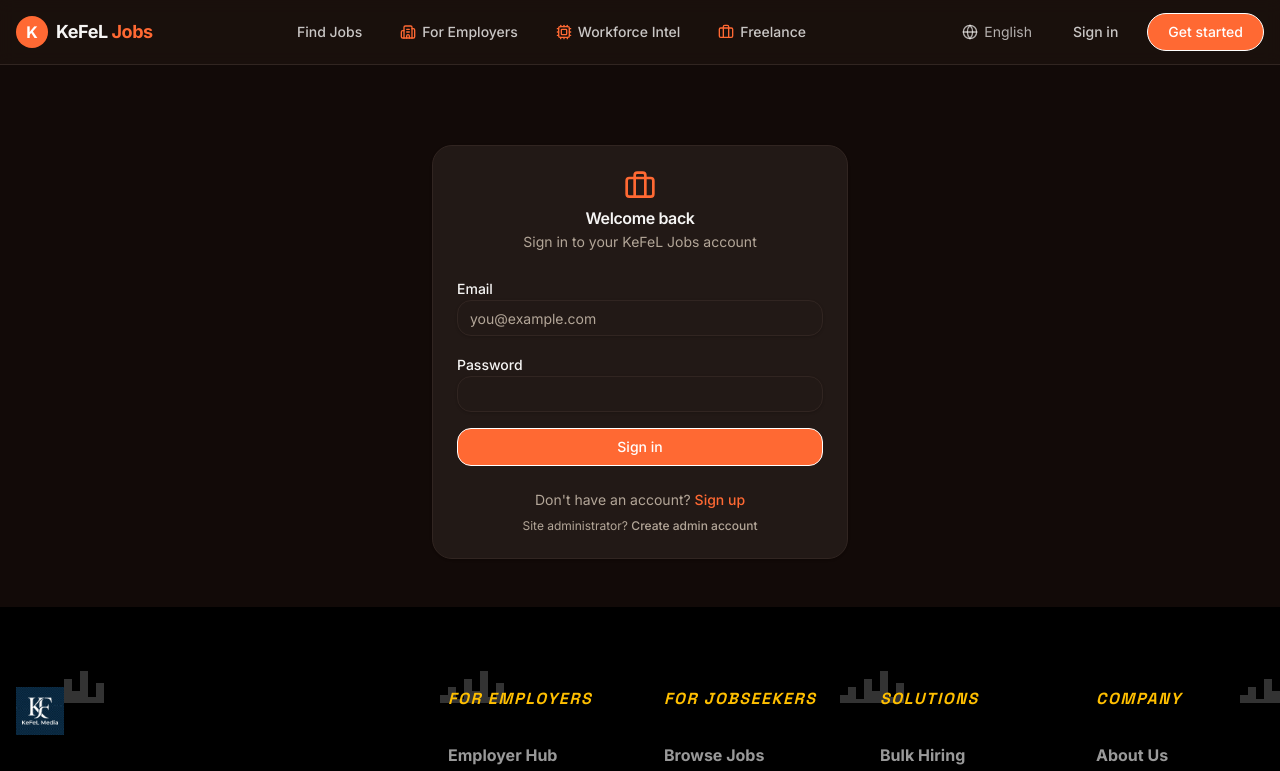
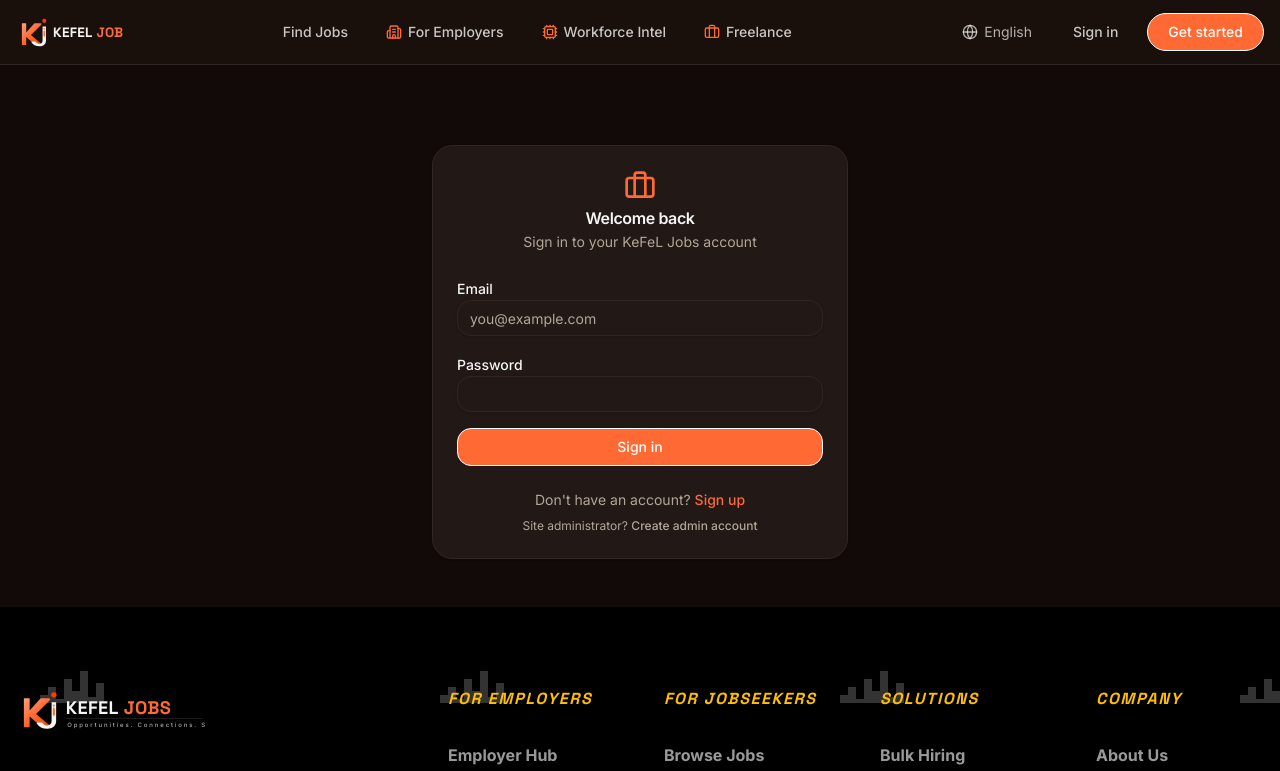
Before and after one commit to kefel1038/OpJobHub, a React (Vite) app in the folder artifacts/placementbridge/: page /login in a window 1280 px wide. Shown: the top 771 px of the page. Built offline with nearby package versions, Linux system fonts and the light colour scheme.

Commit message:
feat(branding): integrate official KeFeL Jobs logo and assets

```diff
--- a/artifacts/placementbridge/src/components/jobs/JobsNavbar.tsx
+++ b/artifacts/placementbridge/src/components/jobs/JobsNavbar.tsx
@@ -5,6 +5,7 @@ import { Button } from "@/components/ui/button";
 import { useAuth } from "@/hooks/use-auth";
 import { ThemeToggle } from "@/components/ThemeToggle";
 import { motion, AnimatePresence } from "framer-motion";
+import { KefelJobsLogo } from "@/components/ui/KefelJobsLogo";
 
 const navLinks = [
   { href: "/", label: "Home" },
@@ -40,13 +41,8 @@ export function JobsNavbar() {
       )}
     >
       <div className="container mx-auto px-4 flex items-center justify-between h-16 md:h-20">
-        <Link href="/" className="flex items-center gap-2 group">
-          <div className="h-8 w-8 rounded-lg bg-primary flex items-center justify-center">
-            <Sparkles className="h-4 w-4 text-primary-foreground" />
-          </div>
-          <span className="font-heading font-black text-lg hidden sm:block">
-            KeFeL <span className="text-primary">Jobs</span>
-          </span>
+        <Link href="/" className="flex items-center gap-2 hover:opacity-90 transition-opacity">
+          <KefelJobsLogo variant="horizontal" height={34} />
         </Link>
 
         <nav className="hidden lg:flex items-center gap-6">
--- a/artifacts/placementbridge/src/components/layout/Footer.tsx
+++ b/artifacts/placementbridge/src/components/layout/Footer.tsx
@@ -1,6 +1,7 @@
 import { changeLanguage } from "@/components/GoogleTranslate";
 import { Mail, Phone, MapPin, Building2, Briefcase, Users, Sparkles, Globe } from "lucide-react";
 import { Link } from "wouter";
+import { KefelJobsLogo } from "@/components/ui/KefelJobsLogo";
 
 export function Footer() {
   return (
@@ -11,8 +12,8 @@ export function Footer() {
         <div className="grid md:grid-cols-6 gap-12 mb-20">
           {/* Brand */}
           <div className="col-span-2">
-            <div className="flex items-center gap-2 mb-8">
-              <img src="/logo.png" alt="KeFeL Media" className="h-12 w-auto" />
+            <div className="flex items-center mb-8">
+              <KefelJobsLogo variant="full" height={48} className="text-white fill-current" />
             </div>
             <p className="text-white/60 font-bold max-w-sm leading-relaxed mb-8">
               Africa-to-Gulf AI-powered workforce recruitment platform. Connecting top talent with leading companies across the Middle East.
--- a/artifacts/placementbridge/src/components/layout/Navbar.tsx
+++ b/artifacts/placementbridge/src/components/layout/Navbar.tsx
@@ -5,6 +5,7 @@ import { Button } from "@/components/ui/button";
 import { Badge } from "@/components/ui/badge";
 import { useAuth } from "@/hooks/use-auth";
 import { LANGUAGES, changeLanguage } from "@/components/GoogleTranslate";
+import { KefelJobsLogo } from "@/components/ui/KefelJobsLogo";
 
 export function Navbar() {
   const { user, logout } = useAuth();
@@ -20,13 +21,8 @@ export function Navbar() {
   return (
     <header className="sticky top-0 z-40 bg-background/90 backdrop-blur border-b border-border">
       <div className="container mx-auto px-4 h-16 flex items-center justify-between">
-        <Link href="/" className="flex items-center gap-2">
-          <div className="h-8 w-8 rounded-lg bg-primary flex items-center justify-center text-primary-foreground font-bold">
-            K
-          </div>
-          <span className="font-bold text-lg tracking-tight">
-            KeFeL <span className="text-primary">Jobs</span>
-          </span>
+        <Link href="/" className="flex items-center gap-2 hover:opacity-90 transition-opacity">
+          <KefelJobsLogo variant="horizontal" height={34} />
         </Link>
 
         <nav className="hidden md:flex items-center gap-1">
--- a/artifacts/placementbridge/src/components/navbar.tsx
+++ b/artifacts/placementbridge/src/components/navbar.tsx
@@ -12,6 +12,7 @@ import {
   NavigationMenuTrigger,
 } from "@/components/ui/navigation-menu";
 import { useAuth } from "@/hooks/use-auth";
+import { KefelJobsLogo } from "@/components/ui/KefelJobsLogo";
 
 export function Navbar() {
   const { user, logout } = useAuth();
@@ -27,11 +28,8 @@ export function Navbar() {
   return (
     <header className="sticky top-0 z-40 bg-background/90 backdrop-blur border-b border-border">
       <div className="container mx-auto px-4 h-16 flex items-center justify-between">
-        <Link href="/" className="flex flex-col items-center gap-0.5 group mr-6">
-          <div className="bg-[#0f172a] h-10 w-11 flex items-center justify-center rounded-sm border border-slate-700 shadow-sm transition-transform group-hover:scale-105">
-            <span className="font-serif text-white text-2xl font-bold leading-none tracking-tighter drop-shadow-sm" style={{ fontFamily: "Georgia, serif" }}>KF</span>
-          </div>
-          <span className="text-[9px] font-bold tracking-widest text-foreground uppercase">KeFeL Media</span>
+        <Link href="/" className="flex items-center gap-2 hover:opacity-90 transition-opacity mr-6">
+          <KefelJobsLogo variant="horizontal" height={34} />
         </Link>
 
         <nav className="hidden lg:flex items-center gap-6">
--- /dev/null
+++ b/artifacts/placementbridge/src/components/ui/KefelJobsLogo.tsx
@@ -0,0 +1,205 @@
+import React from "react";
+
+interface KefelJobsLogoProps {
+  /**
+   * The logo variant to display:
+   * - "full": Icon + Text + Thin Line Separator + Subtitle
+   * - "icon": Icon only ("Kj")
+   * - "horizontal": Icon + Text only (compact)
+   */
+  variant?: "full" | "icon" | "horizontal";
+  /** Height of the logo (width scales proportionally) */
+  height?: number | string;
+  /** Custom classes for outer container */
+  className?: string;
+  /** Custom color styling */
+  accentColor?: string;
+}
+
+export function KefelJobsLogo({
+  variant = "full",
+  height = 40,
+  className = "",
+  accentColor = "#FF6B35",
+}: KefelJobsLogoProps) {
+  // Orange gradient for the letter K and tie
+  const primaryOrange = accentColor;
+  const redOrangeDot = "#FF3C00"; // Red-orange dot for the letter j
+
+  if (variant === "icon") {
+    return (
+      <svg
+        viewBox="0 0 110 110"
+        height={height}
+        className={`w-auto select-none ${className}`}
+        fill="none"
+        xmlns="http://www.w3.org/2000/svg"
+      >
+        <defs>
+          <linearGradient id="kj-orange-grad" x1="14" y1="22" x2="74.5" y2="92" gradientUnits="userSpaceOnUse">
+            <stop offset="0%" stopColor="#FFA07A" />
+            <stop offset="50%" stopColor={primaryOrange} />
+            <stop offset="100%" stopColor="#E04A00" />
+          </linearGradient>
+        </defs>
+
+        {/* Orange K (incorporates gradient for premium sleek look) */}
+        <path
+          d="M 14,22 H 28 V 51.5 L 53.5,23.5 C 54.5,22.5 56,22 57.5,22 H 74.5 C 77.5,22 78.5,25 76,27.5 L 43.5,60 L 77.5,88.5 C 80,91 79,92 75.5,92 H 59 C 57.5,92 56,91 55,90 L 28,66.5 V 92 H 14 V 22 Z"
+          fill="url(#kj-orange-grad)"
+        />
+
+        {/* Letter j body: dynamic text color class (fill="currentColor") to support light/dark modes automatically */}
+        <path
+          d="M 81,32 H 92 V 78 C 92,89 83,96 71,96 C 59,96 50,91.5 45.5,84 C 44.5,82.5 45,80.5 47,80.5 H 56 C 58,80.5 59.5,81.5 60.5,83 C 62.5,86 66.5,88 71,88 C 76.5,88 81,84.5 81,78 V 32 Z"
+          fill="currentColor"
+          className="text-foreground"
+        />
+
+        {/* Dot of letter j */}
+        <circle cx="86.5" cy="14" r="6.5" fill={redOrangeDot} />
+
+        {/* Orange necktie inside the letter j */}
+        {/* Tie Knot */}
+        <polygon points="83,38 90,38 86.5,43.5" fill={primaryOrange} />
+        {/* Tie Body */}
+        <polygon points="86.5,43.5 89,48 89,61 86.5,67 84,61 84,48" fill={primaryOrange} />
+      </svg>
+    );
+  }
+
+  if (variant === "horizontal") {
+    return (
+      <svg
+        viewBox="0 0 350 110"
+        height={height}
+        className={`w-auto select-none ${className}`}
+        fill="none"
+        xmlns="http://www.w3.org/2000/svg"
+      >
+        <defs>
+          <linearGradient id="kj-orange-grad-horiz" x1="14" y1="22" x2="74.5" y2="92" gradientUnits="userSpaceOnUse">
+            <stop offset="0%" stopColor="#FFA07A" />
+            <stop offset="50%" stopColor={primaryOrange} />
+            <stop offset="100%" stopColor="#E04A00" />
+          </linearGradient>
+        </defs>
+
+        <g transform="translate(5, 5)">
+          {/* Orange K */}
+          <path
+            d="M 14,22 H 28 V 51.5 L 53.5,23.5 C 54.5,22.5 56,22 57.5,22 H 74.5 C 77.5,22 78.5,25 76,27.5 L 43.5,60 L 77.5,88.5 C 80,91 79,92 75.5,92 H 59 C 57.5,92 56,91 55,90 L 28,66.5 V 92 H 14 V 22 Z"
+            fill="url(#kj-orange-grad-horiz)"
+          />
+
+          {/* Letter j body */}
+          <path
+            d="M 81,32 H 92 V 78 C 92,89 83,96 71,96 C 59,96 50,91.5 45.5,84 C 44.5,82.5 45,80.5 47,80.5 H 56 C 58,80.5 59.5,81.5 60.5,83 C 62.5,86 66.5,88 71,88 C 76.5,88 81,84.5 81,78 V 32 Z"
+            fill="currentColor"
+            className="text-foreground"
+          />
+
+          {/* Dot of letter j */}
+          <circle cx="86.5" cy="14" r="6.5" fill={redOrangeDot} />
+
+          {/* Orange necktie */}
+          <polygon points="83,38 90,38 86.5,43.5" fill={primaryOrange} />
+          <polygon points="86.5,43.5 89,48 89,61 86.5,67 84,61 84,48" fill={primaryOrange} />
+        </g>
+
+        {/* Typographic brand text */}
+        <text
+          x="120"
+          y="72"
+          fontFamily="'Space Grotesk', 'Inter', sans-serif"
+          fontSize="44"
+          fontWeight="900"
+          letterSpacing="1"
+          className="text-foreground fill-current"
+        >
+          KEFEL
+          <tspan fill={primaryOrange}> JOBS</tspan>
+        </text>
+      </svg>
+    );
+  }
+
+  // Full variant (Icon + Text + Line Separator + Subtitle)
+  return (
+    <svg
+      viewBox="0 0 460 116"
+      height={height}
+      className={`w-auto select-none ${className}`}
+      fill="none"
+      xmlns="http://www.w3.org/2000/svg"
+    >
+      <defs>
+        <linearGradient id="kj-orange-grad-full" x1="14" y1="22" x2="74.5" y2="92" gradientUnits="userSpaceOnUse">
+          <stop offset="0%" stopColor="#FFA07A" />
+          <stop offset="50%" stopColor={primaryOrange} />
+          <stop offset="100%" stopColor="#E04A00" />
+        </linearGradient>
+      </defs>
+
+      <g transform="translate(5, 5)">
+        {/* Orange K */}
+        <path
+          d="M 14,22 H 28 V 51.5 L 53.5,23.5 C 54.5,22.5 56,22 57.5,22 H 74.5 C 77.5,22 78.5,25 76,27.5 L 43.5,60 L 77.5,88.5 C 80,91 79,92 75.5,92 H 59 C 57.5,92 56,91 55,90 L 28,66.5 V 92 H 14 V 22 Z"
+          fill="url(#kj-orange-grad-full)"
+        />
+
+        {/* Letter j body */}
+        <path
+          d="M 81,32 H 92 V 78 C 92,89 83,96 71,96 C 59,96 50,91.5 45.5,84 C 44.5,82.5 45,80.5 47,80.5 H 56 C 58,80.5 59.5,81.5 60.5,83 C 62.5,86 66.5,88 71,88 C 76.5,88 81,84.5 81,78 V 32 Z"
+          fill="currentColor"
+          className="text-foreground"
+        />
+
+        {/* Dot of letter j */}
+        <circle cx="86.5" cy="14" r="6.5" fill={redOrangeDot} />
+
+        {/* Orange necktie */}
+        <polygon points="83,38 90,38 86.5,43.5" fill={primaryOrange} />
+        <polygon points="86.5,43.5 89,48 89,61 86.5,67 84,61 84,48" fill={primaryOrange} />
+      </g>
+
+      {/* Typographic brand text */}
+      <text
+        x="120"
+        y="65"
+        fontFamily="'Space Grotesk', 'Inter', sans-serif"
+        fontSize="44"
+        fontWeight="900"
+        letterSpacing="1"
+        className="text-foreground fill-current"
+      >
+        KEFEL
+        <tspan fill={primaryOrange}> JOBS</tspan>
+      </text>
+
+      {/* Horizontal divider line */}
+      <line
+        x1="120"
+        y1="76"
+        x2="450"
+        y2="76"
+        stroke="currentColor"
+        strokeWidth="1.5"
+        className="text-foreground opacity-20"
+      />
+
+      {/* Brand Subtitle */}
+      <text
+        x="124"
+        y="96"
+        fontFamily="'Inter', sans-serif"
+        fontSize="14.5"
+        fontWeight="500"
+        letterSpacing="4.5"
+        className="text-foreground fill-current opacity-70"
+      >
+        Opportunities. Connections. Success.
+      </text>
+    </svg>
+  );
+}
```
Also changed, not shown: artifacts/placementbridge/public/favicon.svg, artifacts/placementbridge/public/logo.svg (added).
